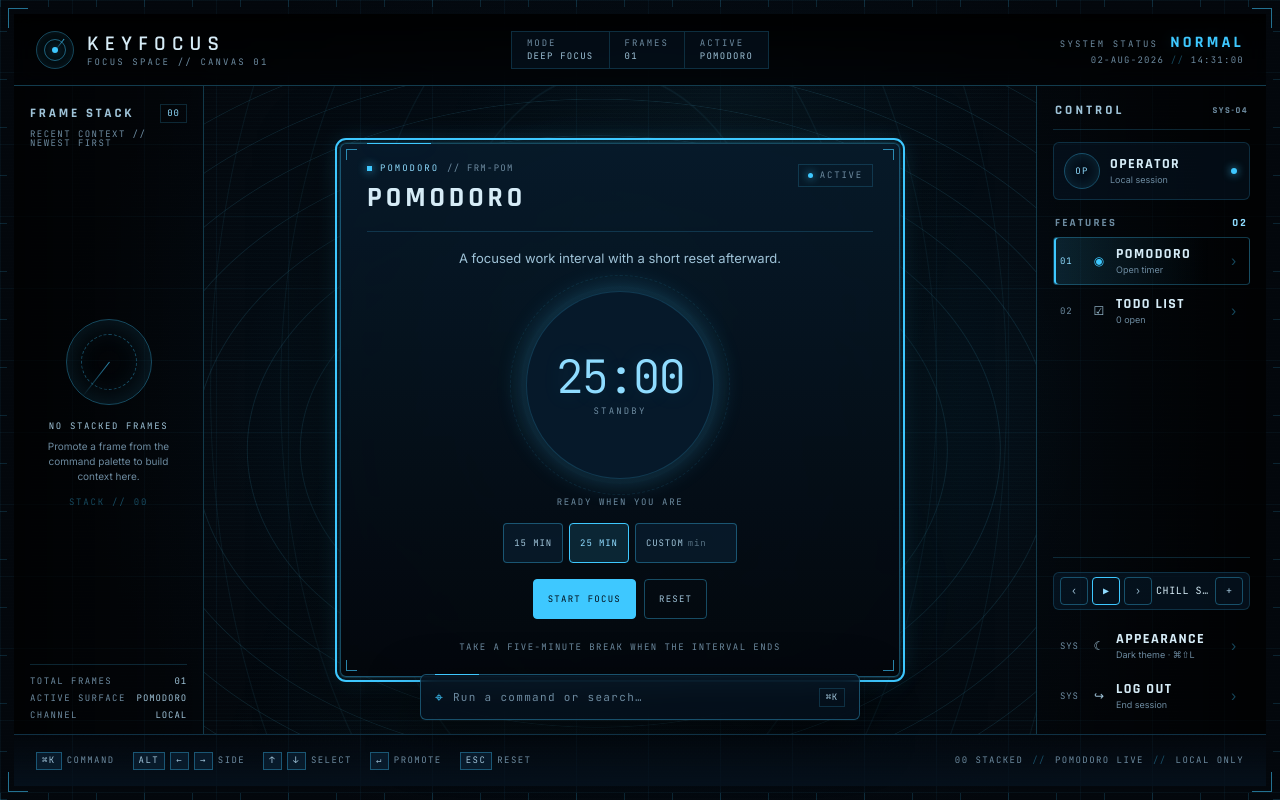
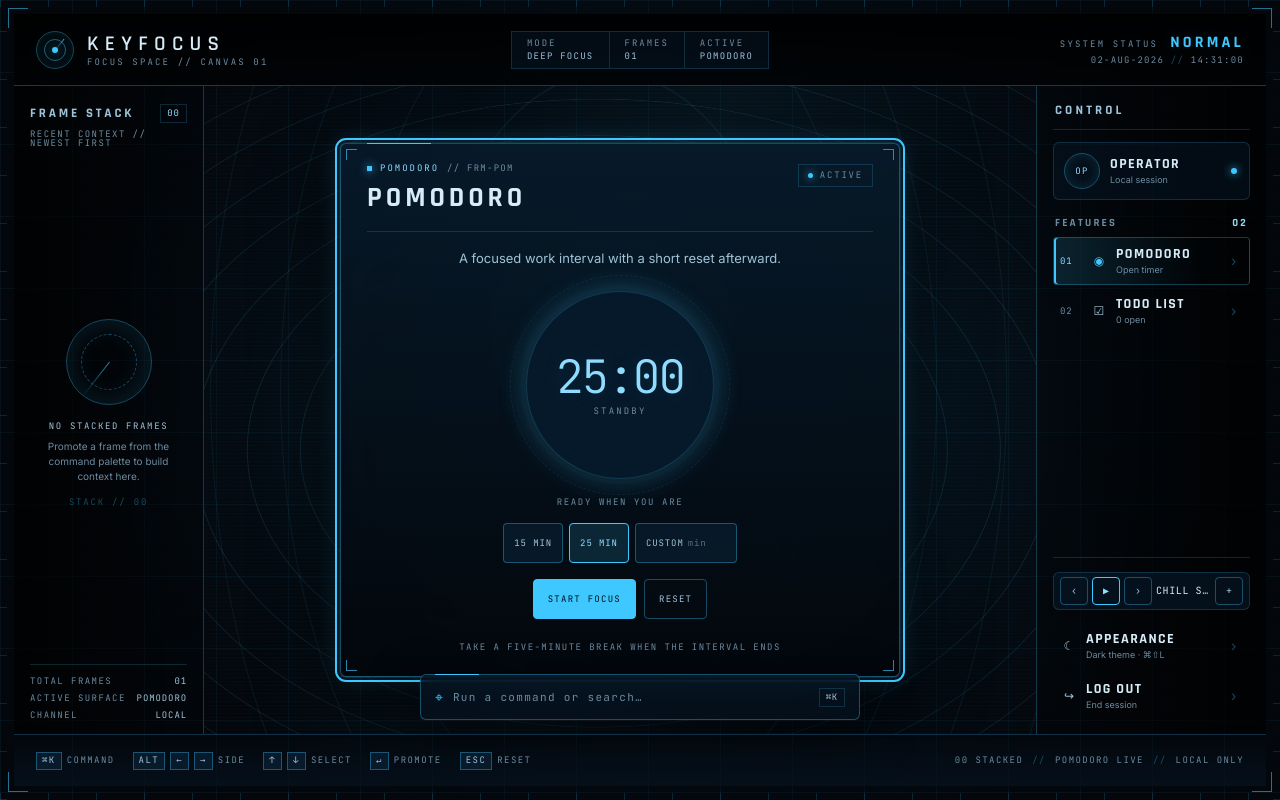
Before and after one commit to sumitduggal/keyfocus, a React (Vite) app: page / in a window 1280 px wide. Built offline with nearby package versions, Linux system fonts and the light colour scheme.

Commit message:
Align Appearance and Log out without the empty number column
The SYS labels were removed, so these two items no longer need the
number column. Their icon and text now use that space.

Co-Authored-By: Claude Haiku 5.5 <noreply@anthropic.com>

```diff
--- a/src/components.css
+++ b/src/components.css
@@ -738,6 +738,11 @@
 .dock-item.is-quiet {
   padding-top: 7px;
   padding-bottom: 7px;
+}
+
+/* Appearance and Log out have no number, so they use the space it would take. */
+.dock-item.is-quiet {
+  grid-template-columns: 18px minmax(0, 1fr) 10px;
 }
 
 /* ===== COMMAND PALETTE ===== */
--- a/src/components/Dock.tsx
+++ b/src/components/Dock.tsx
@@ -34,7 +34,6 @@ export function Dock({
     <div className="dock">
       <div className="dock-head">
         <span>Control</span>
-        <span className="dock-head-code">Sys-04</span>
       </div>
 
       <button
@@ -123,7 +122,6 @@ export function Dock({
             setRightFocusIndex(features.length + 1);
           }}
         >
-          <span className="dock-index">SYS</span>
           <span className="dock-glyph" aria-hidden="true">
             {theme === "dark" ? "☾" : "☀"}
           </span>
@@ -145,7 +143,6 @@ export function Dock({
           onFocus={() => setRightFocusIndex(features.length + 2)}
           onClick={() => setRightFocusIndex(features.length + 2)}
         >
-          <span className="dock-index">SYS</span>
           <span className="dock-glyph" aria-hidden="true">
             ↪
           </span>
```
